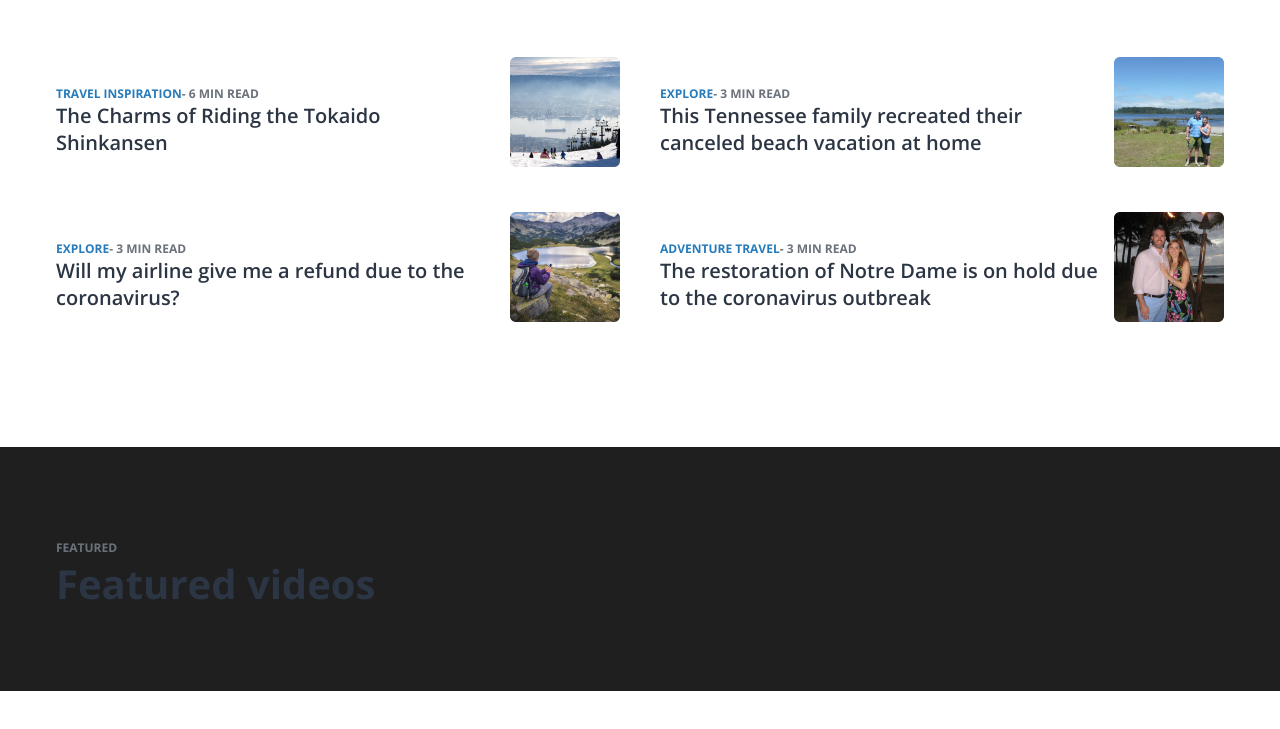
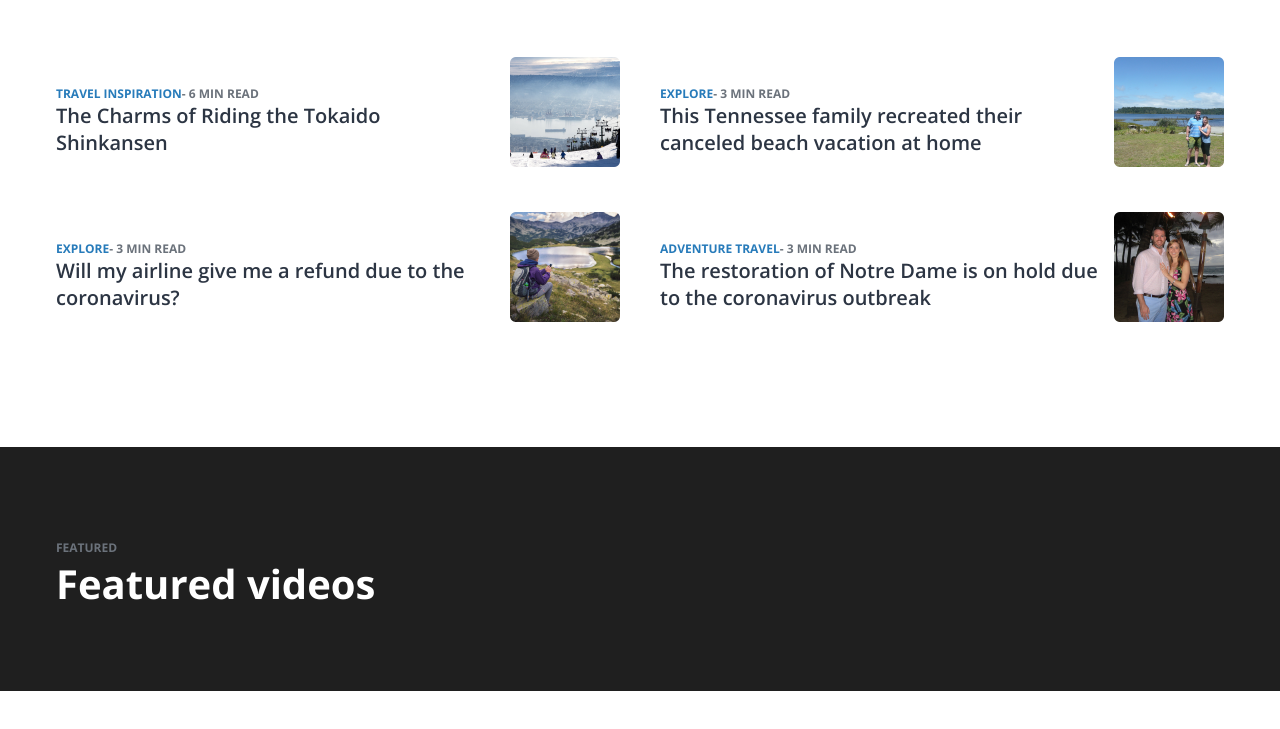
Before and after one commit to kobayashiwa/html-env03, a plain HTML site: page index.html in a window 1280 px wide. Shown: the part 1885-2614 px from the top of the page. Drawn offline with nearby package versions, Linux system fonts and the light colour scheme.

Commit message:
Update style.css

```diff
--- a/css/style.css
+++ b/css/style.css
@@ -151,6 +151,9 @@ ul.flex-box li {
 .FeaturedVideo-wrapper .container{
 	padding: 80px 16px;
 }
+.FeaturedVideo-wrapper h2 {
+	color: #fff;
+}
 
 
 @media (max-width: 1000px) {
```
